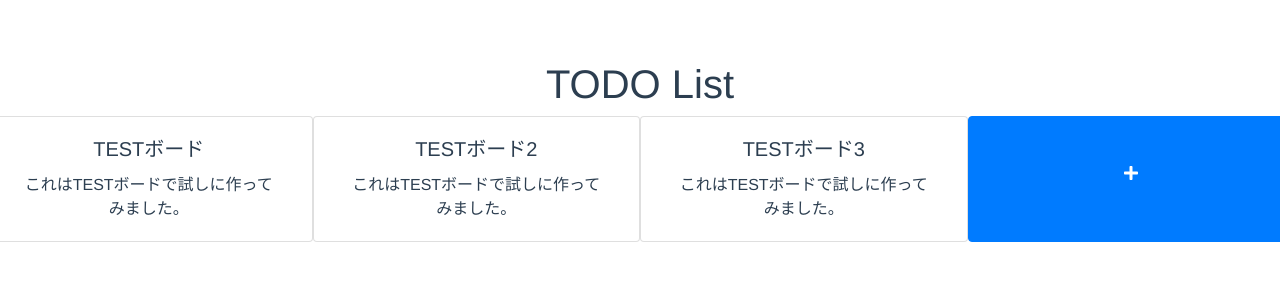
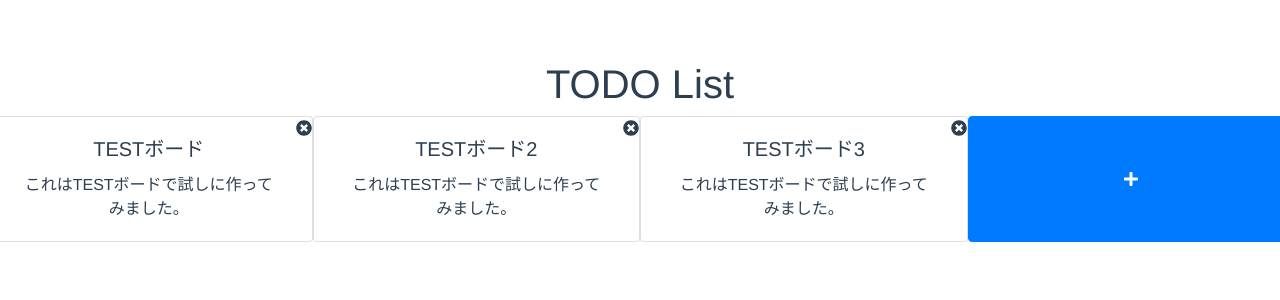
Before and after one commit to Taurin190/vue-todo, a Vue app: page / in a window 1280 px wide. Shown: the top 300 px of the page. Built offline with nearby package versions, Linux system fonts and the light colour scheme.

Commit message:
add data with vue data function

```diff
--- a/src/components/Home.vue
+++ b/src/components/Home.vue
@@ -3,33 +3,20 @@
         <h1>TODO List</h1>
         <div>
             <div class="row">
-                <div class="col-3 card">
+                <div v-for="(thread, index) in threads" :key="index" class="col-3 card" style="position: relative;">
+                    <span class="col-12 text-right" style="position: absolute; right: -15px">
+                        <font-awesome-icon icon="times-circle" />
+                    </span>
                     <div class="card-body">
-                        <h5 class="card-title">TESTボード</h5>
+                        <h5 class="card-title">{{ thread.title }}</h5>
                         <p class="card-text">
-                             これはTESTボードで試しに作ってみました。
+                             {{ thread.description }}
                         </p>
                     </div>
                 </div>
-                <div class="col-3 card">
-                    <div class="card-body">
-                        <h5 class="card-title">TESTボード2</h5>
-                        <p class="card-text">
-                             これはTESTボードで試しに作ってみました。
-                        </p>
-                    </div>
-                </div>
-                <div class="col-3 card">
-                    <div class="card-body">
-                        <h5 class="card-title">TESTボード3</h5>
-                        <p class="card-text">
-                             これはTESTボードで試しに作ってみました。
-                        </p>
-                    </div>
-                </div>
-                <a class="btn btn-primary col-3" href="#">
+                <button class="btn btn-primary col-3" href="#">
                     <font-awesome-icon style="height: 100px;" class="align-middle" icon="plus" />
-                </a>
+                </button>
             </div>
         </div>
     </div>
@@ -37,6 +24,20 @@
 
 <script>
 export default {
-  name: 'Home'
+  name: 'Home',
+  data: function() {
+      return {
+          threads: [
+              {title: 'TESTボード', description: 'これはTESTボードで試しに作ってみました。'},
+              {title: 'TESTボード2', description: 'これはTESTボードで試しに作ってみました。'},
+              {title: 'TESTボード3', description: 'これはTESTボードで試しに作ってみました。'}
+          ]
+      }
+  },
+  methods: {
+      createBoard: function() {
+
+      }
+  }
 }
 </script>
--- a/src/main.js
+++ b/src/main.js
@@ -6,10 +6,10 @@ import BootstrapVue from 'bootstrap-vue'
 import 'bootstrap/dist/css/bootstrap.css'
 import 'bootstrap-vue/dist/bootstrap-vue.css'
 import { library } from '@fortawesome/fontawesome-svg-core'
-import { faCoffee, faPlus } from '@fortawesome/free-solid-svg-icons'
+import { faCoffee, faPlus, faTimesCircle } from '@fortawesome/free-solid-svg-icons'
 import { FontAwesomeIcon } from '@fortawesome/vue-fontawesome'
 
-library.add(faCoffee, faPlus)
+library.add(faCoffee, faPlus, faTimesCircle)
 Vue.component('font-awesome-icon', FontAwesomeIcon)
 Vue.use(BootstrapVue)
 
```
